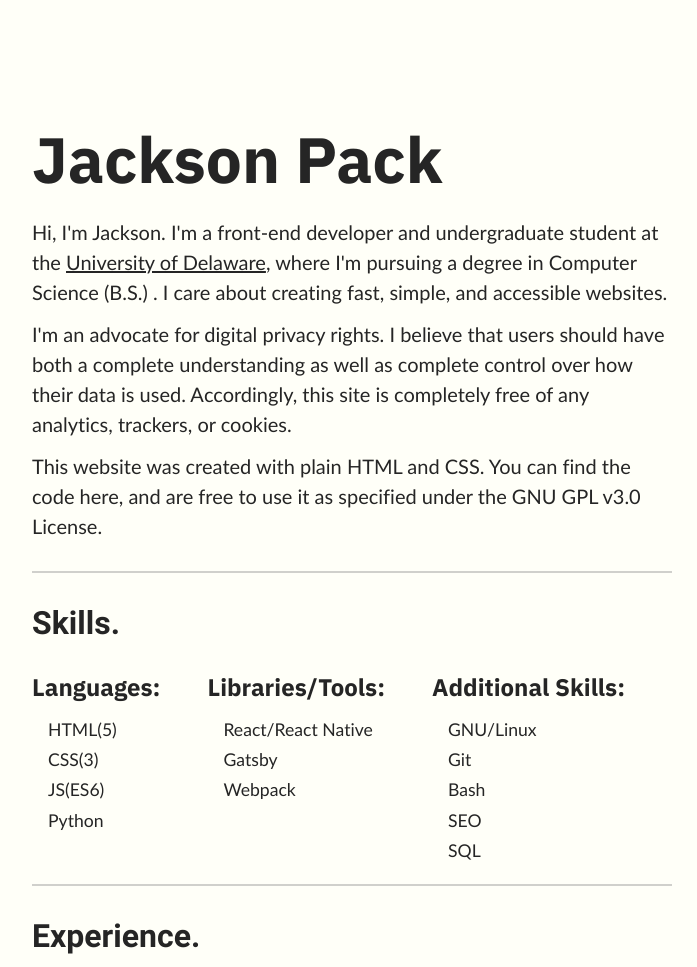
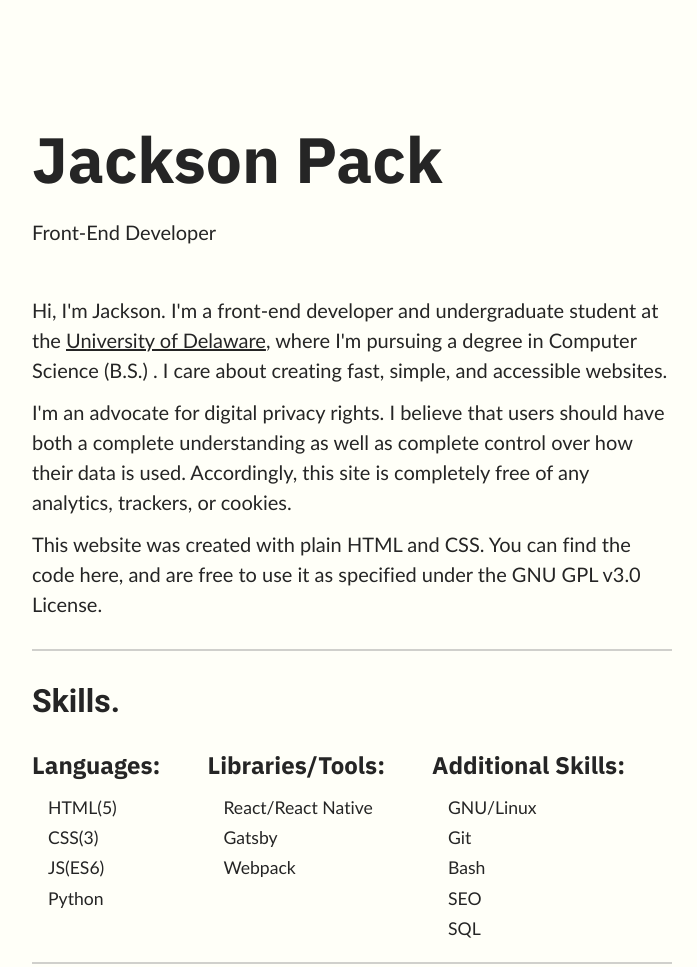
Before and after one commit to imjackson/jacksongpack.com, a plain HTML site: page index.html in a window 1280 px wide. Shown: the top 967 px of the page, without its empty margins (288-985 px from the left). Drawn offline with Linux system fonts and the light colour scheme.

Commit message:
[index.html] add subtitle and break

```diff
--- a/index.html
+++ b/index.html
@@ -23,7 +23,9 @@
             <div class="side_track"></div>
             <div id="inner_track">
                 <section id="section_intro">
-                <h1>Jackson Pack</h1>
+                    <h1>Jackson Pack</h1>
+                    <p id="intro_subtitle">Front-End Developer</p>
+                    <br />
                     <p>
                         Hi, I'm Jackson. I'm a front-end developer and undergraduate student at the <a href="https://udel.edu">University of Delaware</a>, where I'm pursuing a degree in Computer Science (B.S.) . I care about creating fast, simple, and accessible websites.
                     </p>
```
